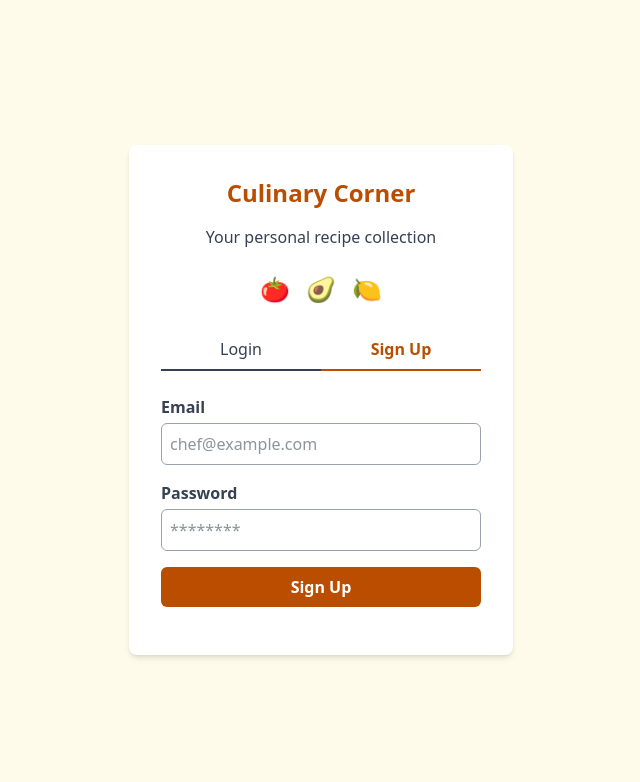
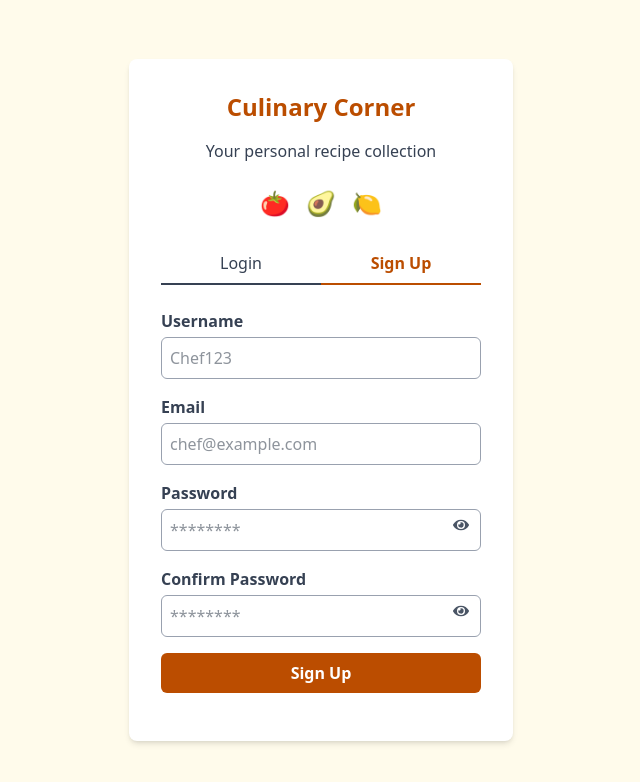
Before and after one commit to Sairam-Vk-sudo/WebXMiniProject, a React (Vite) app: page /login in a window 1280 px wide. Both pictures are taken after a click on the button "Sign Up". Shown: the top 782 px of the page, without its empty margins (319-959 px from the left). Built offline with nearby package versions, Linux system fonts and the light colour scheme.

Commit message:
Login backend set up doen

```diff
--- a/frontend/src/pages/AuthPage.jsx
+++ b/frontend/src/pages/AuthPage.jsx
@@ -1,13 +1,66 @@
 import React, { useState } from "react";
 import { useNavigate } from "react-router-dom";
+import { FaEye, FaEyeSlash } from "react-icons/fa";
+import axios from "axios"; // Import Axios
+
+const API_URL = "http://127.0.0.1:5000"; // Flask Backend URL
 
 function AuthPage() {
   const [isLogin, setIsLogin] = useState(true);
-  const navigate = useNavigate(); // Navigation Hook
+  const [username, setUsername] = useState(""); // Only for Sign Up
+  const [email, setEmail] = useState("");
+  const [password, setPassword] = useState("");
+  const [confirmPassword, setConfirmPassword] = useState("");
+  const [showPassword, setShowPassword] = useState(false);
+  const [showConfirmPassword, setShowConfirmPassword] = useState(false);
+  const [error, setError] = useState("");
+  const navigate = useNavigate();
 
-  const handleSubmit = (e) => {
+  // Function to switch between Login & Sign Up
+  const toggleMode = (mode) => {
+    setIsLogin(mode);
+    setUsername("");
+    setEmail("");
+    setPassword("");
+    setConfirmPassword("");
+    setError("");
+  };
+
+  // Handle Form Submission
+  const handleSubmit = async (e) => {
     e.preventDefault();
-    navigate("/dashboard"); // Redirect to Dashboard
+    setError(""); // Reset error message
+
+    try {
+      if (isLogin) {
+        // **Login API Call**
+        const response = await axios.post(`${API_URL}/login`, {
+          email,
+          password,
+        });
+
+        alert("Login Successful");
+        localStorage.setItem("userid", response.data.userid); // Store user ID in localStorage
+        navigate("/dashboard");
+      } else {
+        // **Sign Up API Call**
+        if (password !== confirmPassword) {
+          setError("Passwords do not match!");
+          return;
+        }
+
+        await axios.post(`${API_URL}/signup`, {
+          username,
+          email,
+          password,
+        });
+
+        alert("Sign Up Successful. Please log in.");
+        toggleMode(true); // Switch to login mode
+      }
+    } catch (err) {
+      setError(err.response?.data?.error || "Something went wrong.");
+    }
   };
 
   return (
@@ -22,32 +75,96 @@ function AuthPage() {
           <span>🍋</span>
         </div>
 
+        {/* Toggle Between Login & Sign Up */}
         <div className="flex mb-6">
           <button
-            onClick={() => setIsLogin(true)}
+            onClick={() => toggleMode(true)}
             className={`flex-1 p-2 border-b-2 ${isLogin ? "border-amber-700 font-bold text-amber-700" : "text-gray-700"}`}
           >
             Login
           </button>
           <button
-            onClick={() => setIsLogin(false)}
+            onClick={() => toggleMode(false)}
             className={`flex-1 p-2 border-b-2 ${!isLogin ? "border-amber-700 font-bold text-amber-700" : "text-gray-700"}`}
           >
             Sign Up
           </button>
         </div>
 
+        {/* Error Message */}
+        {error && <p className="text-red-500 text-center mb-4">{error}</p>}
+
+        {/* Form */}
         <form onSubmit={handleSubmit}>
+          {/* Username Field (Only for Sign Up) */}
+          {!isLogin && (
+            <div className="mb-4">
+              <label className="block mb-1 font-semibold text-gray-700">Username</label>
+              <input
+                type="text"
+                value={username}
+                onChange={(e) => setUsername(e.target.value)}
+                placeholder="Chef123"
+                className="w-full p-2 border border-gray-400 rounded-md text-gray-800"
+                required
+              />
+            </div>
+          )}
+
+          {/* Email Field */}
           <div className="mb-4">
             <label className="block mb-1 font-semibold text-gray-700">Email</label>
-            <input type="email" placeholder="chef@example.com" className="w-full p-2 border border-gray-400 rounded-md text-gray-800" required />
+            <input
+              type="email"
+              value={email}
+              onChange={(e) => setEmail(e.target.value)}
+              placeholder="chef@example.com"
+              className="w-full p-2 border border-gray-400 rounded-md text-gray-800"
+              required
+            />
           </div>
 
-          <div className="mb-4">
+          {/* Password Field with Show/Hide */}
+          <div className="mb-4 relative">
             <label className="block mb-1 font-semibold text-gray-700">Password</label>
-            <input type="password" placeholder="********" className="w-full p-2 border border-gray-400 rounded-md text-gray-800" required />
+            <input
+              type={showPassword ? "text" : "password"}
+              value={password}
+              onChange={(e) => setPassword(e.target.value)}
+              placeholder="********"
+              className="w-full p-2 border border-gray-400 rounded-md text-gray-800 pr-10"
+              required
+            />
+            <span
+              className="absolute top-9 right-3 cursor-pointer text-gray-600"
+              onClick={() => setShowPassword(!showPassword)}
+            >
+              {showPassword ? <FaEyeSlash /> : <FaEye />}
+            </span>
           </div>
 
+          {/* Confirm Password Field (Only for Sign Up) */}
+          {!isLogin && (
+            <div className="mb-4 relative">
+              <label className="block mb-1 font-semibold text-gray-700">Confirm Password</label>
+              <input
+                type={showConfirmPassword ? "text" : "password"}
+                value={confirmPassword}
+                onChange={(e) => setConfirmPassword(e.target.value)}
+                placeholder="********"
+                className="w-full p-2 border border-gray-400 rounded-md text-gray-800 pr-10"
+                required
+              />
+              <span
+                className="absolute top-9 right-3 cursor-pointer text-gray-600"
+                onClick={() => setShowConfirmPassword(!showConfirmPassword)}
+              >
+                {showConfirmPassword ? <FaEyeSlash /> : <FaEye />}
+              </span>
+            </div>
+          )}
+
+          {/* Submit Button */}
           <button type="submit" className="w-full bg-amber-700 text-white p-2 rounded-md font-bold mb-4">
             {isLogin ? "Login" : "Sign Up"}
           </button>
--- a/package.json
+++ b/package.json
@@ -11,9 +11,11 @@
   },
   "dependencies": {
     "@tailwindcss/vite": "^4.0.17",
+    "axios": "^1.8.4",
     "react": "^19.0.0",
     "react-dom": "^19.0.0",
-    "react-icons": "^5.5.0"
+    "react-icons": "^5.5.0",
+    "react-router-dom": "^7.4.1"
   },
   "devDependencies": {
     "@eslint/js": "^9.21.0",
```
Also changed, not shown: 1 other file (tests, documents, lock files or other folders).
